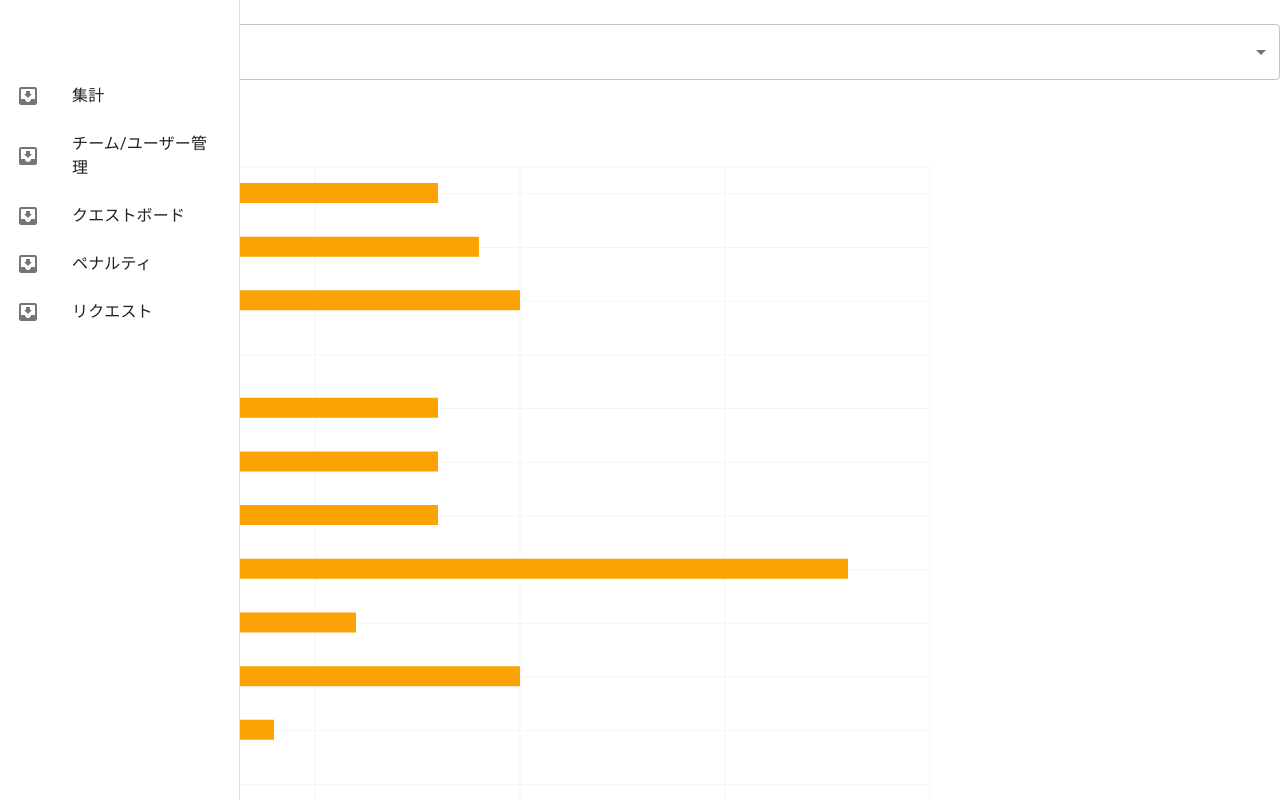
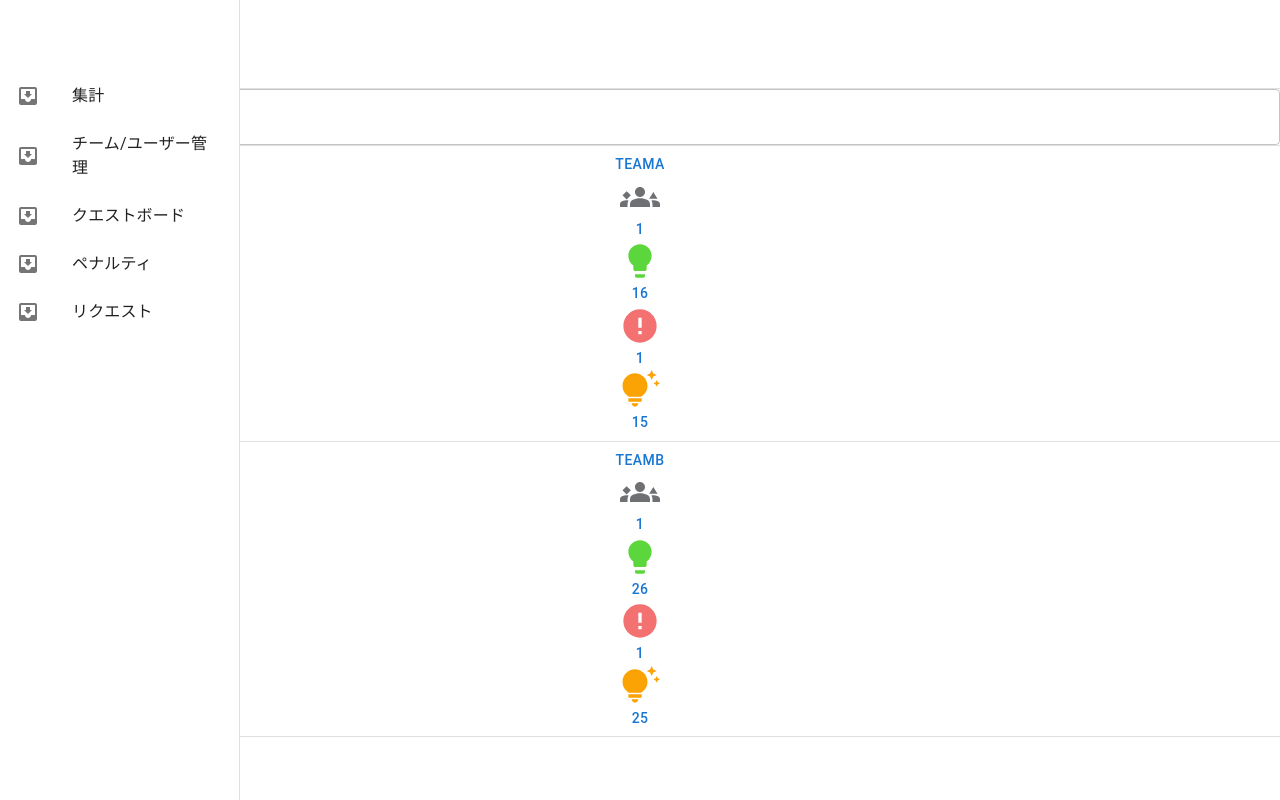
Before and after one commit to hito-kotaro/dcq-didactic-morpheus, a React (Create React App) app: page /home in a window 1280 px wide. Shown: the top 800 px of the page. Built offline with nearby package versions, Linux system fonts and the light colour scheme.

Commit message:
チームリストのアイテム作成

```diff
--- /dev/null
+++ b/src/components/atoms/MyAvatar/MyAvatar.tsx
@@ -0,0 +1,18 @@
+import { Avatar } from '@mui/material';
+import React, { VFC } from 'react';
+
+type Props = {
+  name: string;
+  team: string;
+};
+const MyAvatar: VFC<Props> = (props) => {
+  const { name, team } = props;
+  return (
+    <div className="flex">
+      <Avatar />
+      <div className="leading-10 text-xl ml-3 text-text">{`${name} @ ${team}`}</div>
+    </div>
+  );
+};
+
+export default MyAvatar;
--- /dev/null
+++ b/src/components/mol/TeamListItem/TeamListItem.tsx
@@ -0,0 +1,56 @@
+import React, { VFC } from 'react';
+import { Button } from '@mui/material';
+import TipsAndUpdatesIcon from '@mui/icons-material/TipsAndUpdates';
+import Groups3Icon from '@mui/icons-material/Groups3';
+import LightbulbIcon from '@mui/icons-material/Lightbulb';
+import ErrorIcon from '@mui/icons-material/Error';
+
+// チーム名とかをPropsで渡す
+type Props = {
+  name: string;
+  member: number;
+  point: number;
+  penalty: number;
+};
+const TeamListItem: VFC<Props> = (props) => {
+  const { name, member, point, penalty } = props;
+  return (
+    <Button fullWidth>
+      <div className="flex ml-3 w-full">
+        <div className="w-1/5">
+          <div className="h-10 w-10 bg-orange-300 rounded-md" />
+        </div>
+        <div className="w-2/5">
+          <div className="text-text text-lg text-left">{name}</div>
+          <div className="flex">
+            <Groups3Icon
+              color="primary"
+              sx={{ fontSize: 40, color: '#6F7073' }}
+            />
+            <div className="w-2" />
+            <div className="text-text text-lg leading-10">{member}</div>
+          </div>
+        </div>
+
+        <div className="flex justify-around  w-2/5">
+          <div>
+            <LightbulbIcon sx={{ fontSize: 40, color: '#5CD63D' }} />
+            <div className=" font-semibold text-text text-lg">{point}</div>
+          </div>
+          <div>
+            <ErrorIcon sx={{ fontSize: 40, color: '#F47171' }} />
+            <div className=" font-semibold text-text text-lg">{penalty}</div>
+          </div>
+          <div>
+            <TipsAndUpdatesIcon sx={{ fontSize: 40, color: '#FBA305' }} />
+            <div className="font-semibold text-text text-lg">
+              {point - penalty}
+            </div>
+          </div>
+        </div>
+      </div>
+    </Button>
+  );
+};
+
+export default TeamListItem;
--- /dev/null
+++ b/src/components/org/TeamManagement/TeamManagement.tsx
@@ -0,0 +1,64 @@
+import React from 'react';
+import { Divider, TextField } from '@mui/material';
+import useInputForm from '../../../hooks/InputForm/useInputForm';
+import MyAvatar from '../../atoms/MyAvatar/MyAvatar';
+import TeamListItem from '../../mol/TeamListItem/TeamListItem';
+
+const TeamManagement = () => {
+  const teamHandler = useInputForm();
+  const teamData = [
+    { name: 'teamA', point: 16, penalty: 1, member: 1 },
+    { name: 'teamB', point: 26, penalty: 1, member: 1 },
+  ];
+
+  return (
+    <div className="flex w-full">
+      <div className=" w-1/2">
+        <div className="p-3">
+          <MyAvatar name="Kotaro" team="MyTeam" />
+        </div>
+        <div className="my-3">
+          <Divider />
+        </div>
+        <div>
+          <div className="w-2/3 pl-3">
+            <TextField
+              fullWidth
+              type="text"
+              label="チーム名で検索"
+              variant="outlined"
+              onChange={teamHandler.onChange}
+              value={teamHandler.value}
+            />
+          </div>
+
+          <div className="my-3">
+            <Divider />
+          </div>
+
+          <div>
+            {teamData.map((t: any) => (
+              <>
+                <TeamListItem
+                  name={t.name}
+                  member={t.member}
+                  point={t.point}
+                  penalty={t.penalty}
+                />
+                <div className="my-3">
+                  <Divider />
+                </div>
+              </>
+            ))}
+          </div>
+        </div>
+      </div>
+      <div className="bg-blue-100 w-1/2">
+        <div>mainPanelHeader</div>
+        <div>mainPanelMenu</div>
+      </div>
+    </div>
+  );
+};
+
+export default TeamManagement;
--- a/src/templates/HomeTemplate/HomeTemplate.tsx
+++ b/src/templates/HomeTemplate/HomeTemplate.tsx
@@ -3,6 +3,7 @@ import InboxIcon from '@mui/icons-material/MoveToInbox';
 import SideMenu from '../../components/org/SideMenu/SideMenu';
 import Header from '../../components/org/Header/Header';
 import Summary from '../../components/org/Summary/Summary';
+import TeamManagement from '../../components/org/TeamManagement/TeamManagement';
 
 const HomeTemplate = () => {
   const dummy = () => {
@@ -23,8 +24,8 @@ const HomeTemplate = () => {
       <div className="flex h-screen py-10">
         <SideMenu itemList={itemList} />
         <div className="h-full w-full">
-          <div className="h-5" />
-          <Summary />
+          <TeamManagement />
+          {/* <Summary /> */}
         </div>
       </div>
     </>
```
